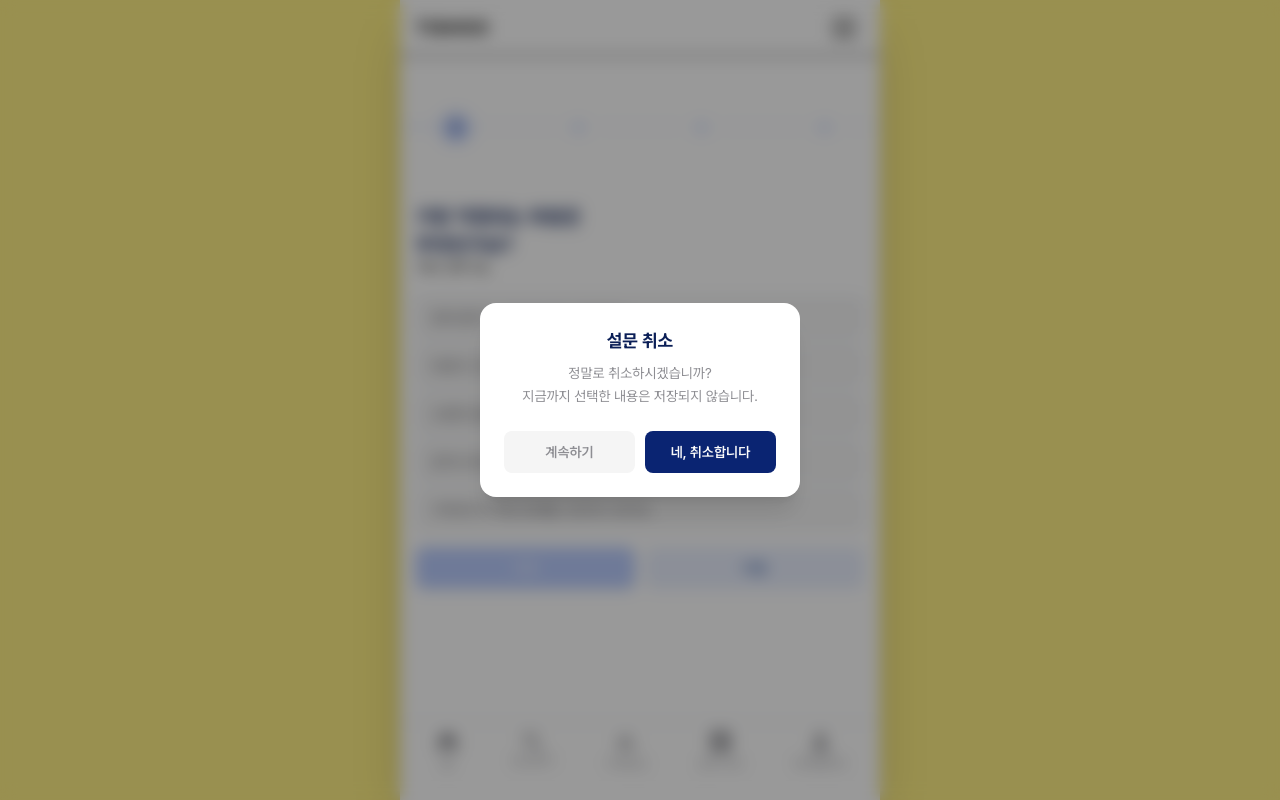
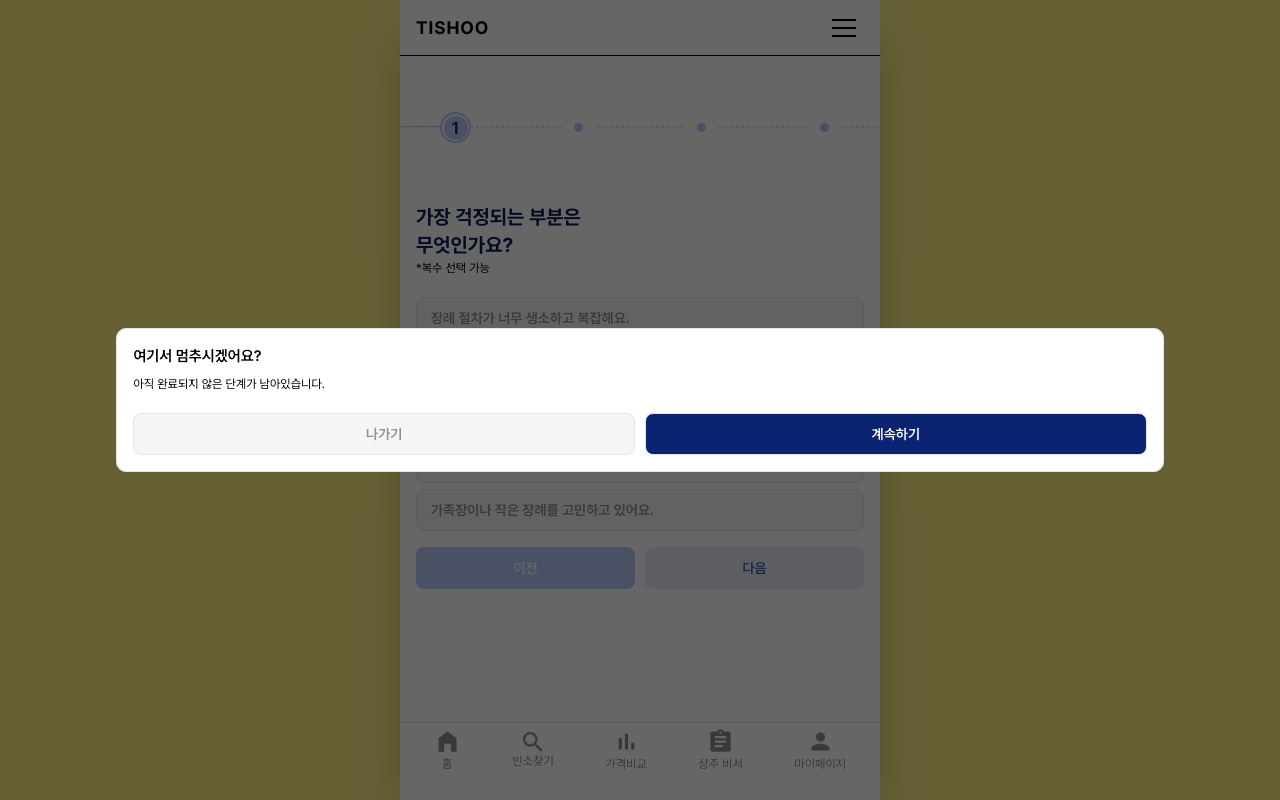
Before and after one commit to dokkk0dahee/Tishoo, a React (Vite) app: page /onboarding in a window 1280 px wide. Both pictures are taken after a click on the button "이전". Built offline with nearby package versions, Linux system fonts and the light colour scheme.

Commit message:
[STYLE] 버튼 스타일 수정

```diff
--- a/src/pages/Onboarding.jsx
+++ b/src/pages/Onboarding.jsx
@@ -289,30 +289,29 @@ const Onboarding = () => {
 
         {/* 5. 취소 확인 모달 (isModalOpen이 true일 때만 렌더링) */}
         {isModalOpen && (
-            <div className="fixed inset-0 z-[100] flex items-center justify-center bg-black/40 backdrop-blur-sm px-6">
+            <div className="fixed inset-0 z-[100] flex items-center justify-center bg-black/60 px-6">
                 {/* 모달 하얀색 박스 */}
-                <div className="bg-white w-full max-w-[320px] rounded-[16px] p-6 text-center shadow-xl animate-fade-in-up">
-                    <h3 className="text-[18px] font-bold text-[#0B1F57] mb-2">
-                        설문 취소
+                <div className="bg-white w-[85%] rounded-[10px] p-[16px] text-left border-[1px] border-[#E3E6F0] animate-fade-in-up">
+                    <h3 className="text-[15px] font-semibold text-black mb-[8px] line-height-[21px]">
+                        여기서 멈추시겠어요?
                     </h3>
-                    <p className="text-[14px] text-[#8E8E93] mb-6 leading-relaxed">
-                        정말로 취소하시겠습니까?<br/>
-                        지금까지 선택한 내용은 저장되지 않습니다.
+                    <p className="text-[12px] text-black mb-[20px] letter-spacing-[-0.12px]">
+                        아직 완료되지 않은 단계가 남아있습니다.
                     </p>
 
                     {/* 모달 하단 버튼 2개 */}
                     <div className="flex gap-[10px]">
                         <button
+                            onClick={confirmCancel} // 예 누르면 홈으로 이동
+                            className="flex-1 h-[42px] bg-[#F5F5F5] border-[1px] border-[#E3E6F0] text-[#8E8E93] rounded-[8px] font-semibold text-[14px]"
+                        >
+                            나가기
+                        </button>
+                        <button
                             onClick={() => setIsModalOpen(false)} // 아니오 누르면 창만 닫기
-                            className="flex-1 h-[42px] bg-[#F5F5F5] text-[#8E8E93] rounded-[8px] font-semibold text-[14px]"
+                            className="flex-1 h-[42px] bg-[#0A2472] border-[1px] border-[#E3E6F0] text-[#FBFBFB] rounded-[8px] font-semibold text-[14px]"
                         >
                             계속하기
-                        </button>
-                        <button
-                            onClick={confirmCancel} // 예 누르면 홈으로 이동
-                            className="flex-1 h-[42px] bg-[#0A2472] text-[#FBFBFB] rounded-[8px] font-semibold text-[14px]"
-                        >
-                            네, 취소합니다
                         </button>
                     </div>
                 </div>
```
